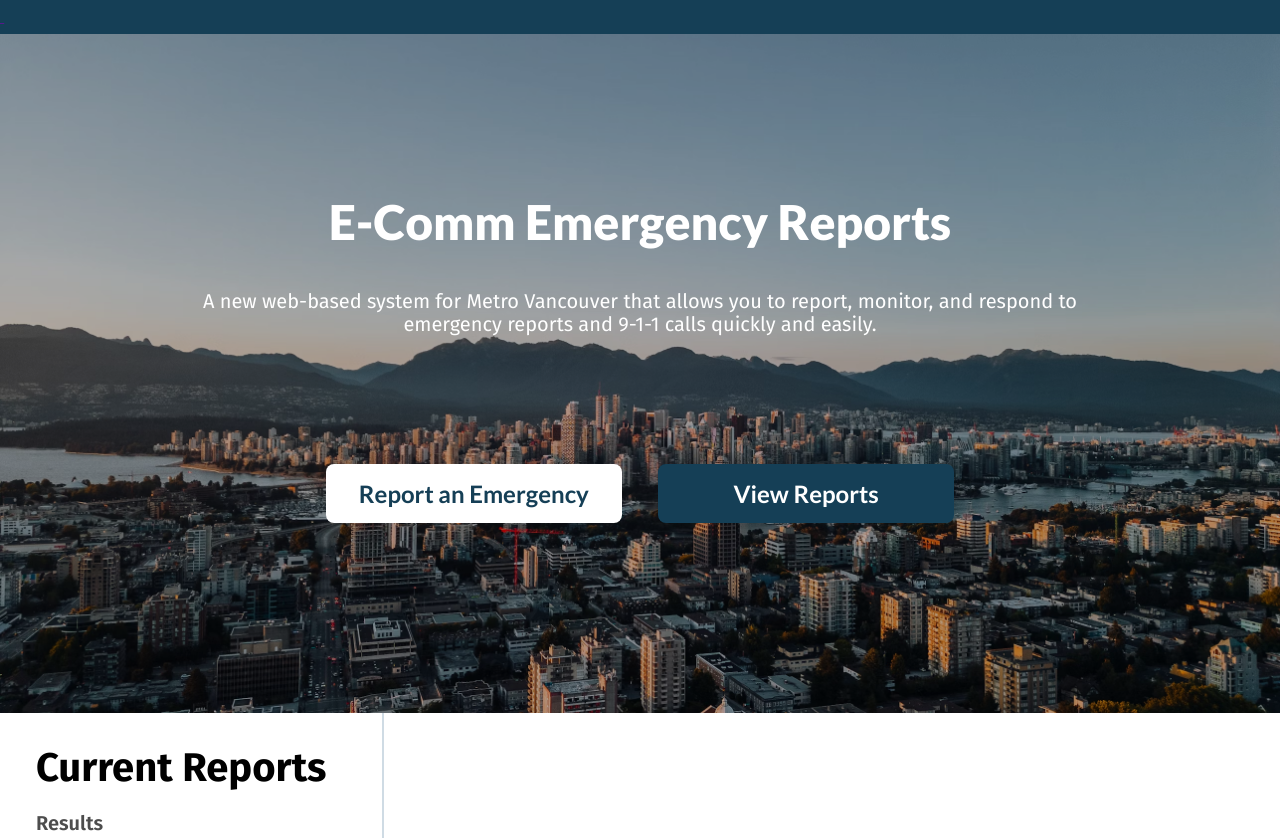
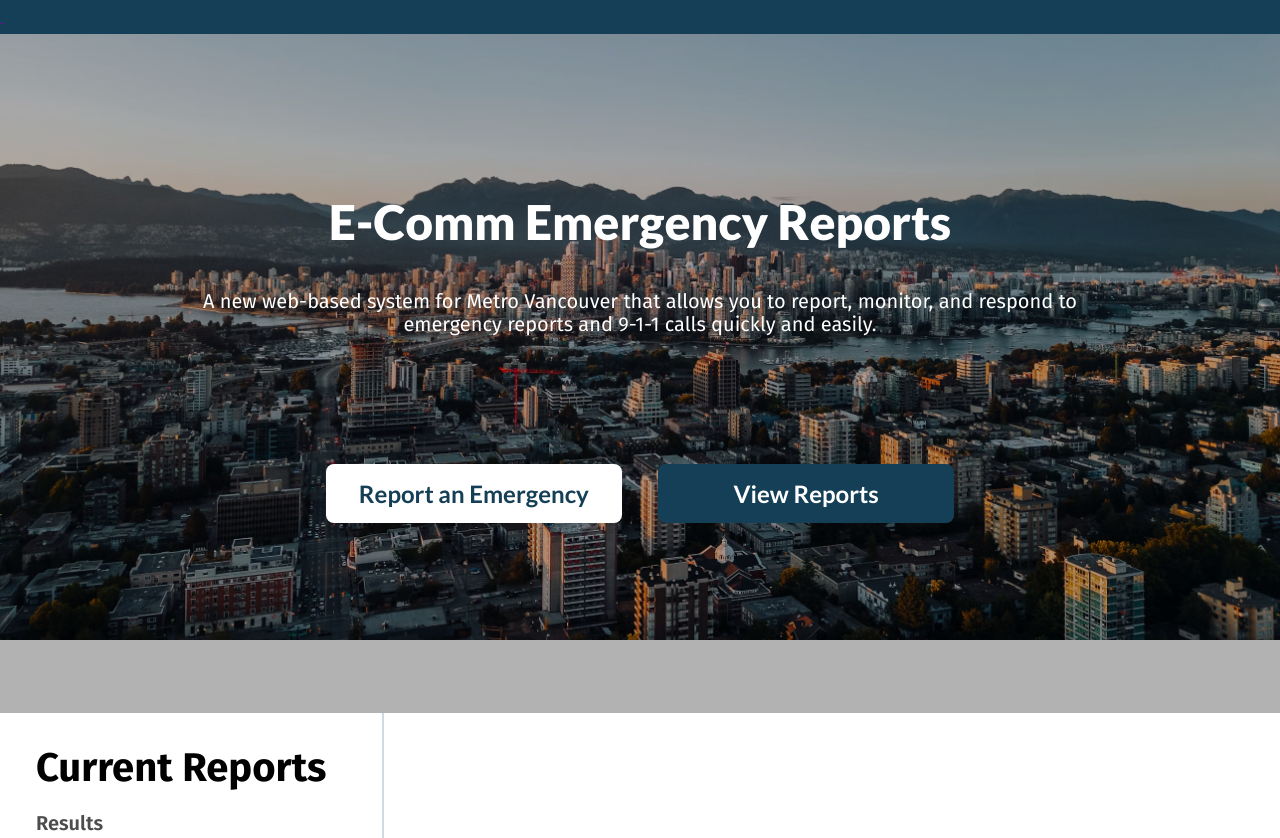
Before and after one commit to biancadimaano/ecomm-website, a plain HTML site: page public_html/index.html in a window 1280 px wide. Shown: the top 838 px of the page. Drawn offline with Linux system fonts and the light colour scheme.

```diff
--- a/public_html/css/main.css
+++ b/public_html/css/main.css
@@ -33,6 +33,7 @@
 
 #header-city-img{
     position:absolute;
+    top:-10rem;
     margin:0;
     padding:0;
     z-index:-1;
```
